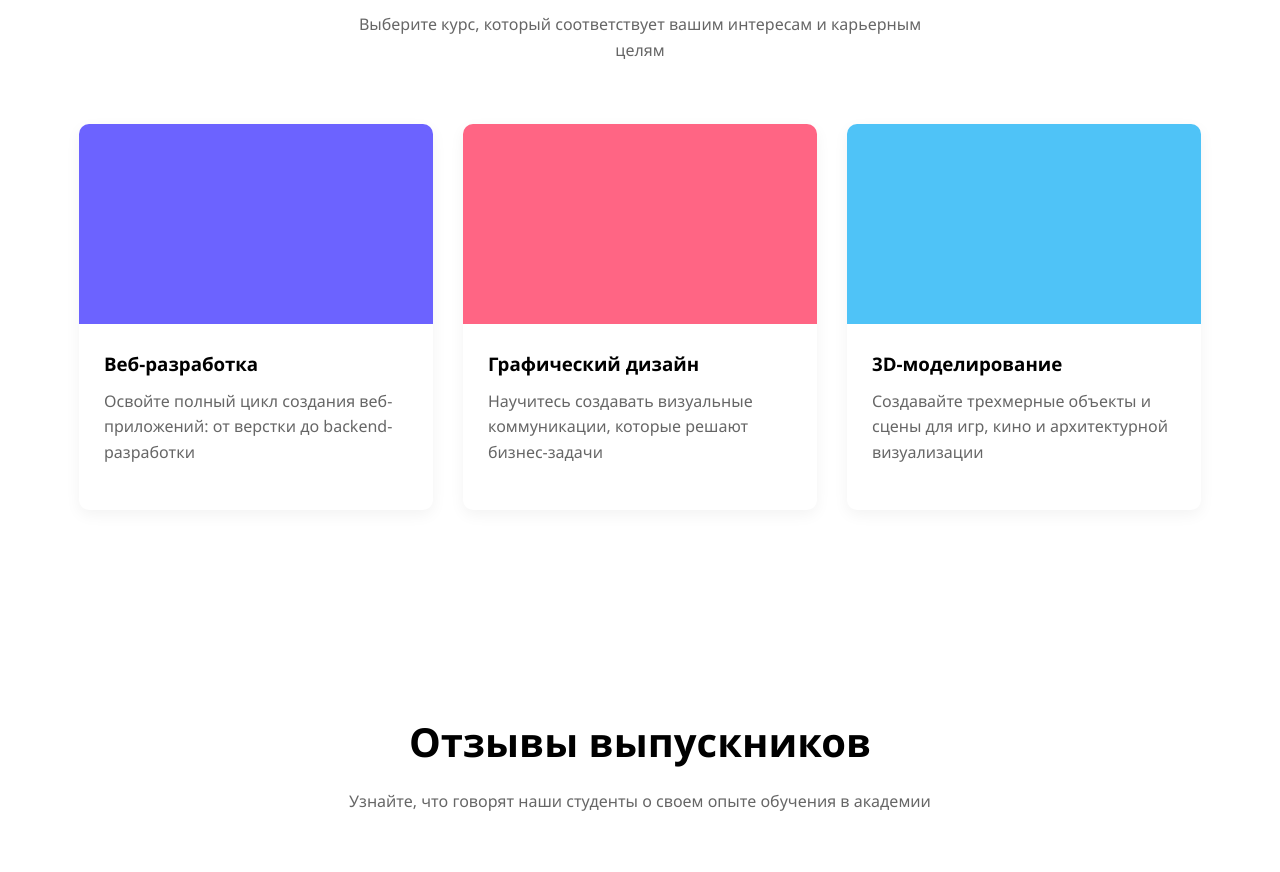
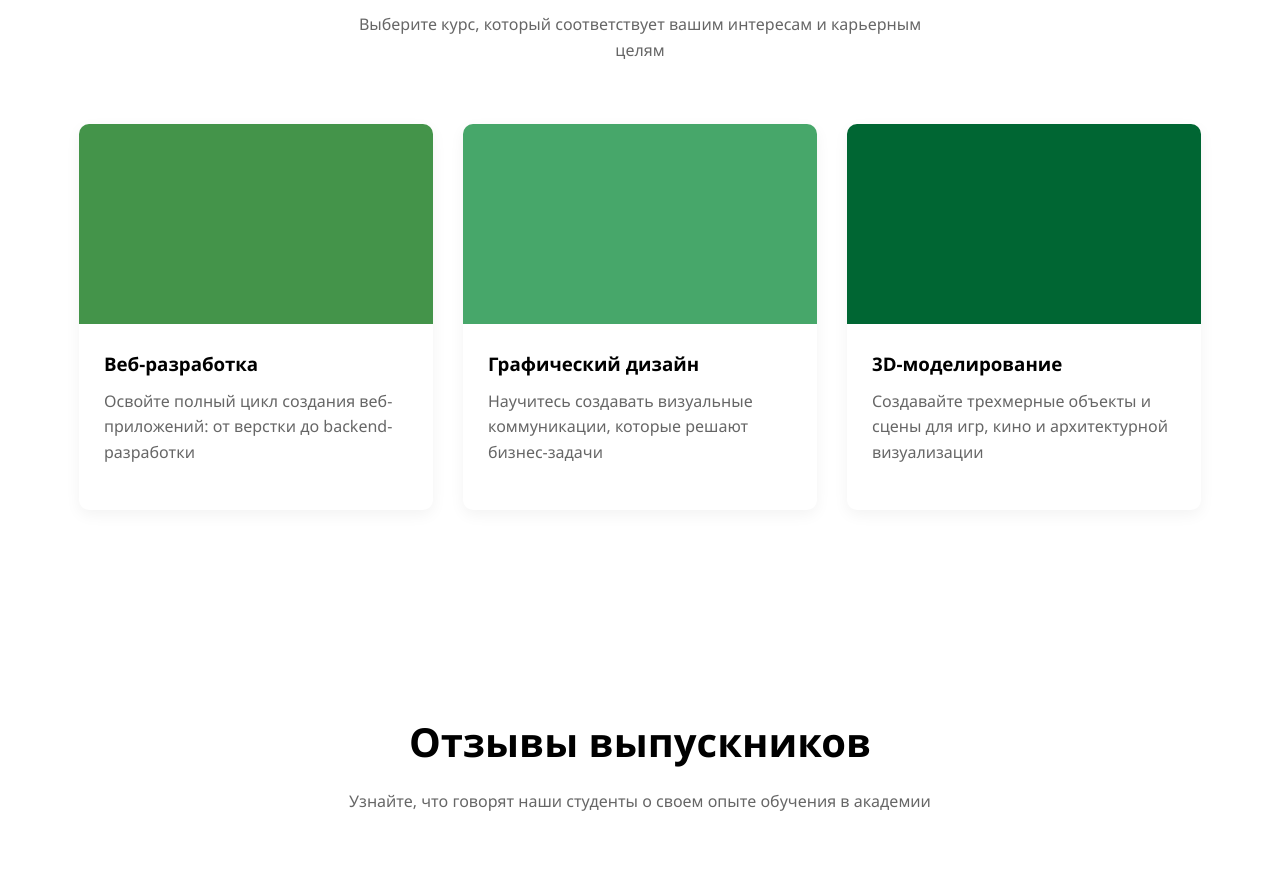
Before and after one commit to nasta0904/reklama, a plain HTML site: page index.html in a window 1280 px wide. Shown: the part 1828-2700 px from the top of the page. Drawn offline with Linux system fonts and the light colour scheme.

Commit message:
Update index.html

```diff
--- a/index.html
+++ b/index.html
@@ -94,7 +94,7 @@
             </div>
             <div class="courses-grid">
                 <div class="course-card">
-                    <div class="course-image" style="background-color: #6C63FF;"></div>
+                    <div class="course-image" style="background-color: #44944A;"></div>
                     <div class="course-content">
                         <h3>Веб-разработка</h3>
                         <p>Освойте полный цикл создания веб-приложений: от верстки до backend-разработки</p>
@@ -103,7 +103,7 @@
                     </div>
                 </div>
                 <div class="course-card">
-                    <div class="course-image" style="background-color: #FF6584;"></div>
+                    <div class="course-image" style="background-color: #47A76A;"></div>
                     <div class="course-content">
                         <h3>Графический дизайн</h3>
                         <p>Научитесь создавать визуальные коммуникации, которые решают бизнес-задачи</p>
@@ -114,7 +114,7 @@
 
 
                 <div class="course-card">
-                    <div class="course-image" style="background-color: #4FC3F7;"></div>
+                    <div class="course-image" style="background-color: #006633;"></div>
                     <div class="course-content">
                         <h3>3D-моделирование</h3>
                         <p>Создавайте трехмерные объекты и сцены для игр, кино и архитектурной визуализации</p>
```
